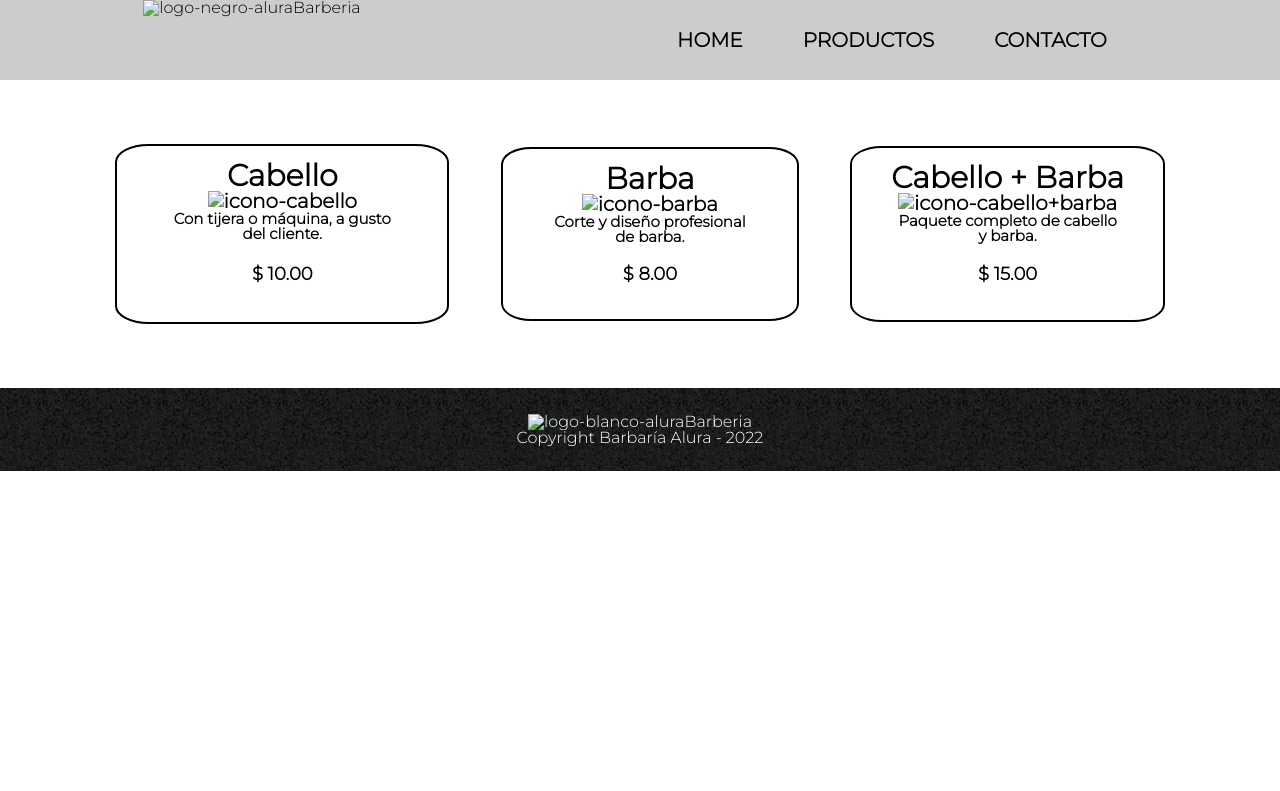
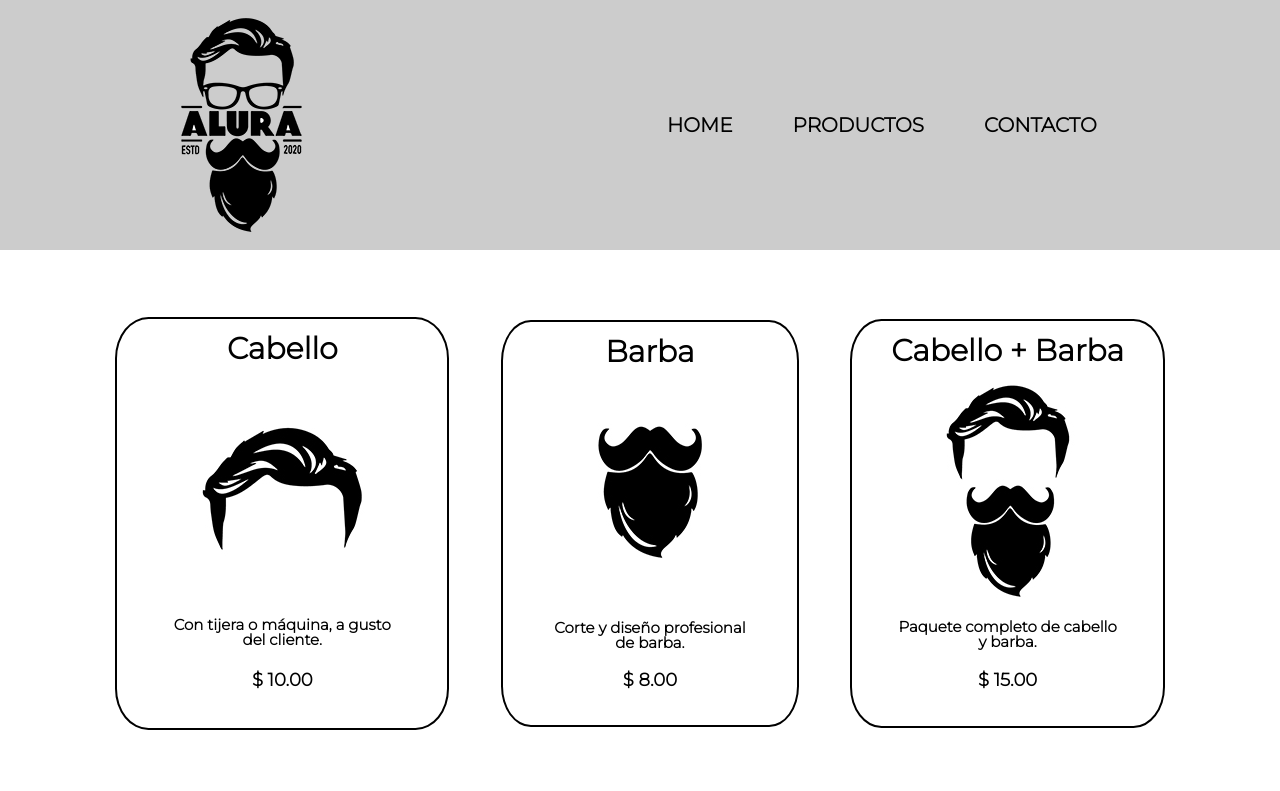
Before and after one commit to william-sabogal/BasicFrontEnd, a plain HTML site: page Alura_Barberia_WebPage/productos.html in a window 1280 px wide. Shown: the top 791 px of the page. Drawn offline with Linux system fonts and the light colour scheme; files whose address does not match are found by name.

Commit message:
Add files via upload

```diff
--- a/Alura_Barberia_WebPage/productos.html
+++ b/Alura_Barberia_WebPage/productos.html
@@ -4,24 +4,24 @@
     <meta charset="UTF-8">
     <meta http-equiv="X-UA-Compatible" content="IE=edge">
     <meta name="viewport" content="width=device-width, initial-scale=1.0">
-    <link rel="stylesheet" href="../ProyectoBarberia/Styles/reset.css">
-    <link rel="stylesheet" href="../ProyectoBarberia/Styles/productosStyle.css">
+    <link rel="stylesheet" href="../Alura_Barberia_WebPage/Styles/reset.css">
+    <link rel="stylesheet" href="../Alura_Barberia_WebPage/Styles/productosStyle.css">
     <title>Productos</title>
 </head>
 <body>
     <header>
-        <img id="logo-negro-header" src="../ProyectoBarberia/Images/imagenes/logo.png" alt="logo-negro-aluraBarberia">
+        <img id="logo-negro-header" src="../Alura_Barberia_WebPage/Images/imagenes/logo.png" alt="logo-negro-aluraBarberia">
         <ul>
-            <li><a href="../ProyectoBarberia/index.html">HOME</a></li>
+            <li><a href="../Alura_Barberia_WebPage/index.html">HOME</a></li>
             <li><a href="">PRODUCTOS</a></li>
-            <li><a href="../ProyectoBarberia/contacto.html">CONTACTO</a></li>
+            <li><a href="../Alura_Barberia_WebPage/contacto.html">CONTACTO</a></li>
         </ul>
     </header>
     <main class="productos">
         <a class="hiperTarjeta" href="">
             <div class="tarjeta">
                 <h3 class="titulo-tarjeta">Cabello</h3>
-                <img src="../ProyectoBarberia/Images/imagenes/cabello.jpg" alt="icono-cabello">
+                <img src="../Alura_Barberia_WebPage/Images/imagenes/cabello.jpg" alt="icono-cabello">
                 <p class="texto-servicio">Con tijera o máquina, a gusto del cliente.</p>
                 <p class="precio-servicio">$ 10.00</p>
             </div>
@@ -29,7 +29,7 @@
         <a class="hiperTarjeta" href="">
             <div class="tarjeta">
                 <h3 class="titulo-tarjeta">Barba</h3>
-                <img src="../ProyectoBarberia/Images/imagenes/barba.jpg" alt="icono-barba">
+                <img src="../Alura_Barberia_WebPage/Images/imagenes/barba.jpg" alt="icono-barba">
                 <p class="texto-servicio">Corte y diseño profesional de barba.</p>
                 <p class="precio-servicio">$ 8.00</p>
             </div>
@@ -37,14 +37,14 @@
         <a class="hiperTarjeta" href="">
             <div class="tarjeta">
                 <h3 class="titulo-tarjeta">Cabello + Barba</h3>
-                <img src="../ProyectoBarberia/Images/imagenes/cabello+barba.jpg" alt="icono-cabello+barba">
+                <img src="../Alura_Barberia_WebPage/Images/imagenes/cabello+barba.jpg" alt="icono-cabello+barba">
                 <p class="texto-servicio">Paquete completo de cabello y barba.</p>
                 <p class="precio-servicio">$ 15.00</p>
             </div>
         </a>
     </main>
     <footer>
-        <img id="logo-blanco-footer" src="../ProyectoBarberia/Images/imagenes/logo-blanco.png" alt="logo-blanco-aluraBarberia">
+        <img id="logo-blanco-footer" src="../Alura_Barberia_WebPage/Images/imagenes/logo-blanco.png" alt="logo-blanco-aluraBarberia">
         <p>Copyright Barbaría Alura - 2022</p>
     </footer>
 </body>
```
Also changed, not shown: Alura_Barberia_WebPage/contacto.html (+6 -6 lines), Alura_Barberia_WebPage/index.html (+7 -7 lines).
